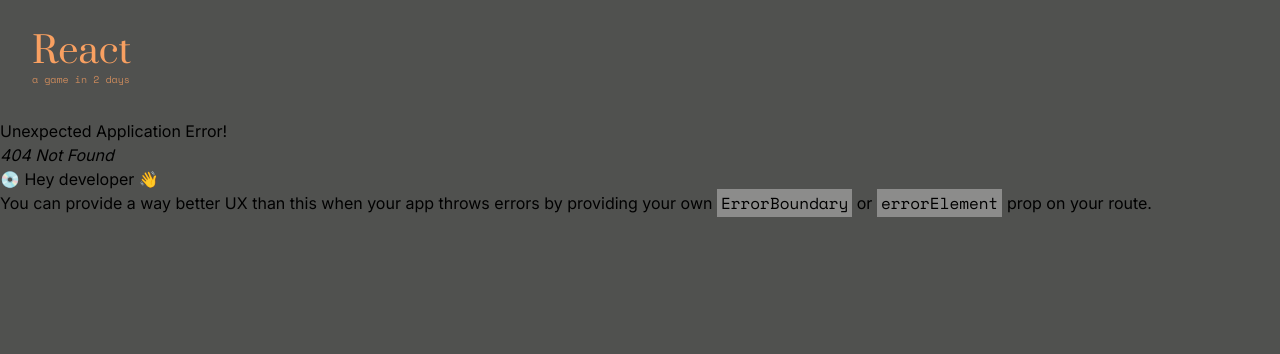
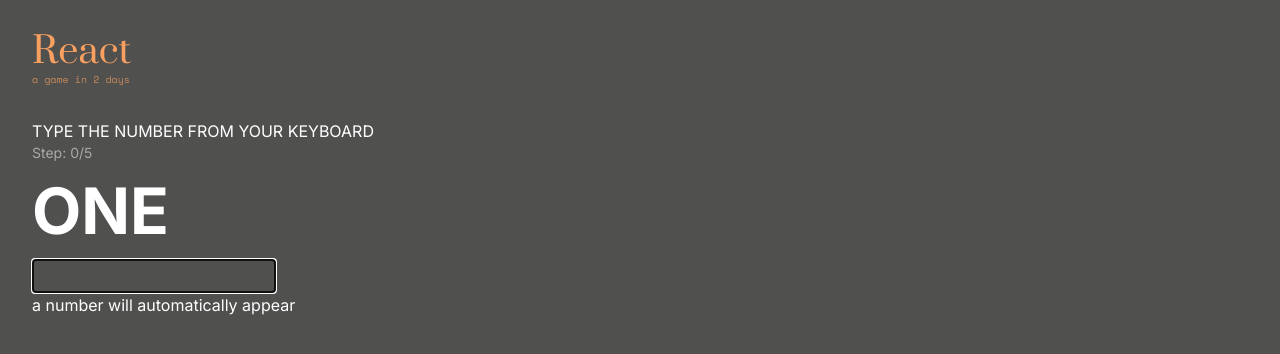
Before and after one commit to BirnadinErick/react, a React (Vite) app in the folder app/: page /recon-num in a window 1280 px wide. Before the commit this address had no page. Shown: the top 354 px of the page. Built offline with nearby package versions, Linux system fonts and the light colour scheme.

Commit message:
feat: add recon num game

```diff
--- a/app/package.json
+++ b/app/package.json
@@ -1,7 +1,7 @@
 {
   "name": "app",
   "private": true,
-  "version": "3.0.1",
+  "version": "3.1.0",
   "type": "module",
   "scripts": {
     "dev": "vite --host",
--- a/app/src/main.tsx
+++ b/app/src/main.tsx
@@ -9,6 +9,7 @@
 import "./index.css";
 import Header from "./components/header.tsx";
 import Result from "./routes/Result.tsx";
+import ReconNum from "./routes/ReconNum.tsx";
 
 const router = createBrowserRouter([
   {
@@ -19,6 +20,10 @@
     path: "/result",
     element: <Result />,
   },
+  {
+    path: "/recon-num",
+    element: <ReconNum />,
+  },
 ]);
 
 ReactDOM.createRoot(document.getElementById("root") as HTMLElement).render(
--- /dev/null
+++ b/app/src/routes/ReconNum.tsx
@@ -0,0 +1,82 @@
+import { useEffect, useState } from "react";
+import { useNavigate } from "react-router-dom";
+
+/*
+ * Game-loop
+ *  1. display the text
+ *  2. listen for keyEvent
+ *  3. if right, then calculate the time being else add 1s penalty
+ *  4. advance the step
+ *  5. if steps done, redirect to results else iterate
+ */
+
+export default function ReconNum() {
+  const TEXTS = "zero.one.two.three.four.five.six.seven.eight.nine".split(".");
+  const NUM_MAP = Object.fromEntries(TEXTS.entries());
+  const [step, setStep] = useState(0);
+  const [number, setNumber] = useState("");
+  const [userNumber, setUserNumber] = useState("");
+  const [times, setTimes] = useState<Array<number>>([]);
+  const [startTime, setStartTime] = useState(0);
+  const [result, setResult] = useState("a number will automatically appear");
+  const navigate = useNavigate();
+
+  useEffect(() => {
+    const timeout = Math.ceil((Math.random() * 10000) % 4);
+
+    setTimeout(() => {
+      let targetNum = Math.floor((Math.random() * 100) % 9);
+      while (number === TEXTS[targetNum]) {
+        targetNum = Math.floor((Math.random() * 100) % 9);
+      }
+
+      setNumber(TEXTS[targetNum]);
+      setStartTime(Date.now());
+    }, timeout * 1000);
+  }, [step]);
+
+  return (
+    <main className="mx-8 my-4 h-full text-white">
+      <h3 className="text-white font-sans uppercase">
+        type the number from your keyboard
+      </h3>
+      <p className="text-sm text-white/50">Step: {step}/5</p>
+      <div className="uppercase text-[64px] font-bold place-items-center">
+        {number}
+      </div>
+      <input
+        type="text"
+        value={userNumber}
+        onChange={(e) => {
+          if (NUM_MAP[e.target.value] === number) {
+            setTimes((prev) => [...prev, Date.now() - startTime]);
+            setResult("Ok!");
+            setNumber("Next round, keep the watch!");
+            setStep((prev) => prev + 1);
+            setUserNumber("");
+          } else {
+            setTimes((prev) => [...prev, 1000]);
+            setResult("Penalty, 1s");
+            setNumber("Next round, better luck this time!");
+            setStep((prev) => prev + 1);
+            setUserNumber("");
+          }
+          if (step > 5) {
+            const params = btoa(
+              JSON.stringify({
+                reps: times,
+                challenge: "recon num",
+                threshold: 700,
+              })
+            );
+
+            navigate(`/result?r=${params}`);
+          }
+        }}
+        className="p-1 bg-gray border-white border"
+        autoFocus
+      ></input>
+      <p>{result}</p>
+    </main>
+  );
+}
```
